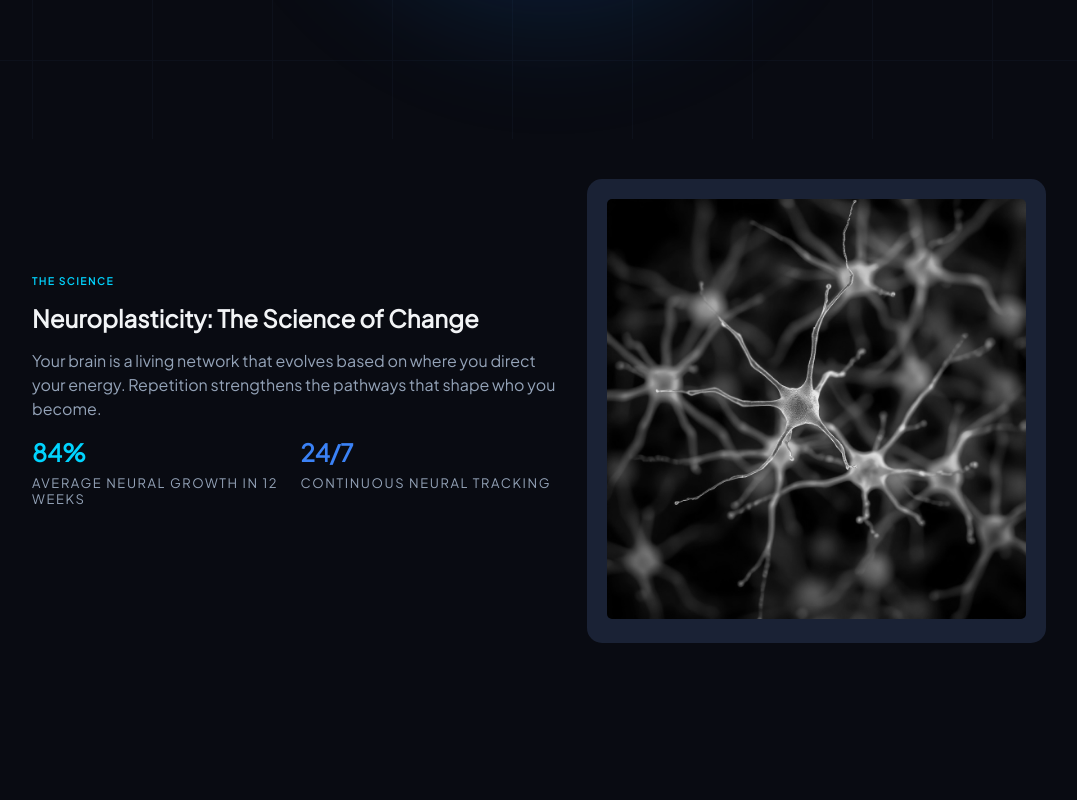
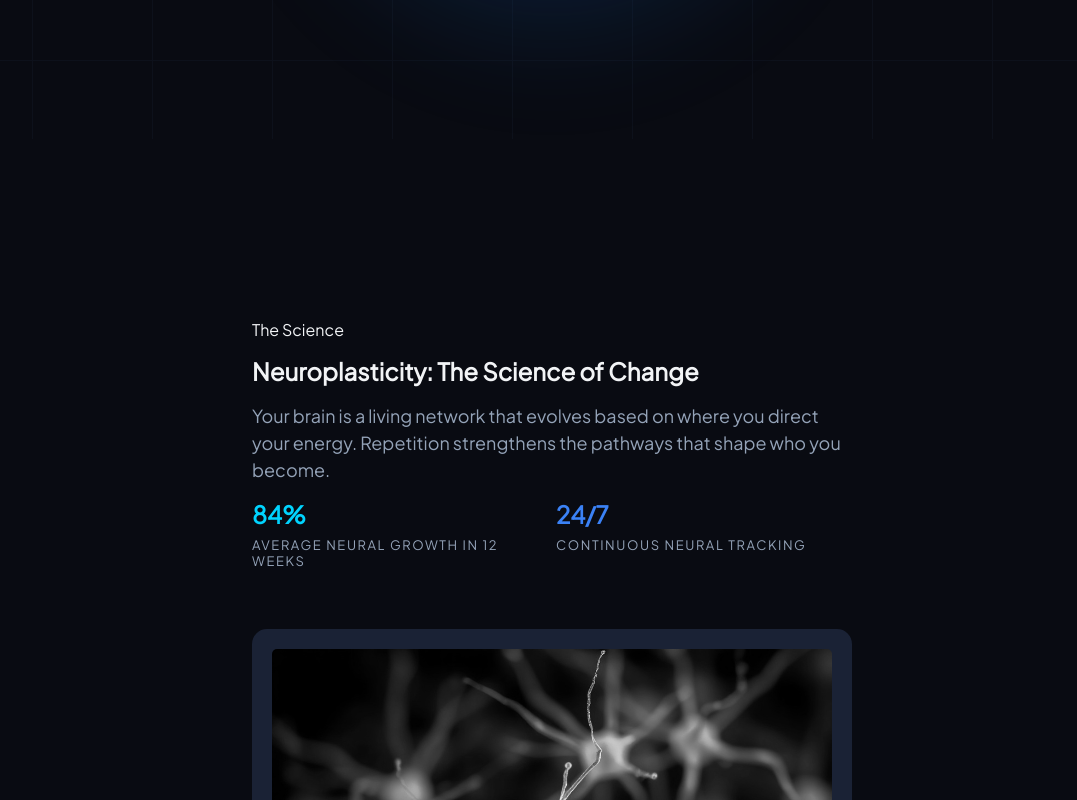
Before and after one commit to DannyBorbon/rewire-pulse, a React (Vite) app: page / in a window 1280 px wide. Shown: the part 1260-2060 px from the top of the page, without its empty margins (88-1165 px from the left). Before the commit the page ends 1903 px from the top, so only its background shows below. Built offline with nearby package versions, Linux system fonts and the light colour scheme.

Commit message:
Update Science component

```diff
--- a/src/components/Science/Science.css
+++ b/src/components/Science/Science.css
@@ -1,6 +1,6 @@
 .science {
   padding-inline: 1.5rem;
-  margin-top: 40px;
+  margin-top: 180px;
   margin-bottom: 120px;
 }
 
@@ -26,7 +26,7 @@
 
 .science__text {
   color: var(--text-secondary);
-  font-size: medium;
+  font-size: large;
   line-height: 1.5;
 }
 
@@ -66,14 +66,14 @@
 /* Science neurons image */
 
 .science-visual {
-  margin-top: 40px;
+  margin-top: 60px;
   display: flex;
   justify-content: center;
   align-items: center;
 }
 
 .science__image-container {
-  width: min(90%, 620px);
+  width: min(100%, 620px);
   aspect-ratio: 1 / 1;
   border: 20px solid var(--bg-card);
   background-color: var(--bg-card);
@@ -103,22 +103,24 @@
 }
 
 @media (min-width: 768px) {
-  .science {
-    display: flex;
-    flex-direction: row;
+  .science__wrapper {
+    max-width: 600px;
+    margin: 0 auto;
   }
 }
 
 @media (min-width: 1024px) {
-  .science {
-    display: flex;
-    flex-direction: row;
-    padding-inline: 5rem;
-    max-width: 1200px;
-    margin: auto;
-  }
-
   .science-stat {
     gap: 4rem;
   }
 }
+
+@media (min-width: 1440px) {
+  .science__wrapper {
+    display: flex;
+    max-width: 1200px;
+    flex-direction: row;
+    margin: 0 auto;
+    gap: 2rem;
+  }
+}
--- a/src/components/Science/Science.jsx
+++ b/src/components/Science/Science.jsx
@@ -4,15 +4,16 @@ import neuronImg from "../../assets/images/science/neuron-img.png";
 function Science() {
   return (
     <section className="science">
+      <div className="science__wrapper">
         <div className="science__content">
-        <span className="science__subtitle">The Science</span>
-        <h2 className="science__title">
+          <span className="section__subtitle">The Science</span>
+          <h2 className="section__title">
             Neuroplasticity: The Science of Change
           </h2>
           <p className="science__text">
-          Your brain is a living network that evolves based on where you direct
-          your energy. Repetition strengthens the pathways that shape who you
-          become.
+            Your brain is a living network that evolves based on where you
+            direct your energy. Repetition strengthens the pathways that shape
+            who you become.
           </p>
           <div className="science__stats">
             <div className="science__stat">
@@ -30,6 +31,7 @@ function Science() {
             <img src={neuronImg} alt="" className="science__image" />
           </div>
         </div>
+      </div>
     </section>
   );
 }
```
Lines whose indentation alone changed are shown as unchanged.
